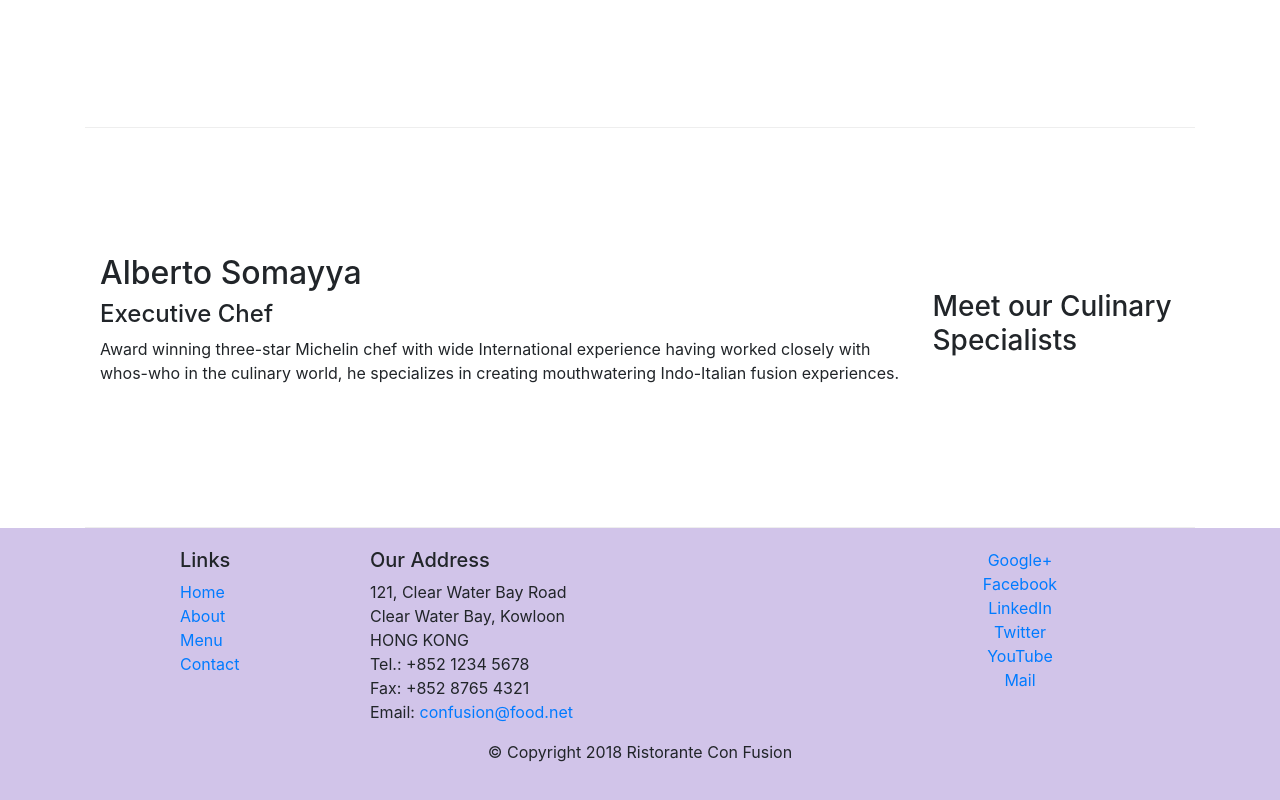
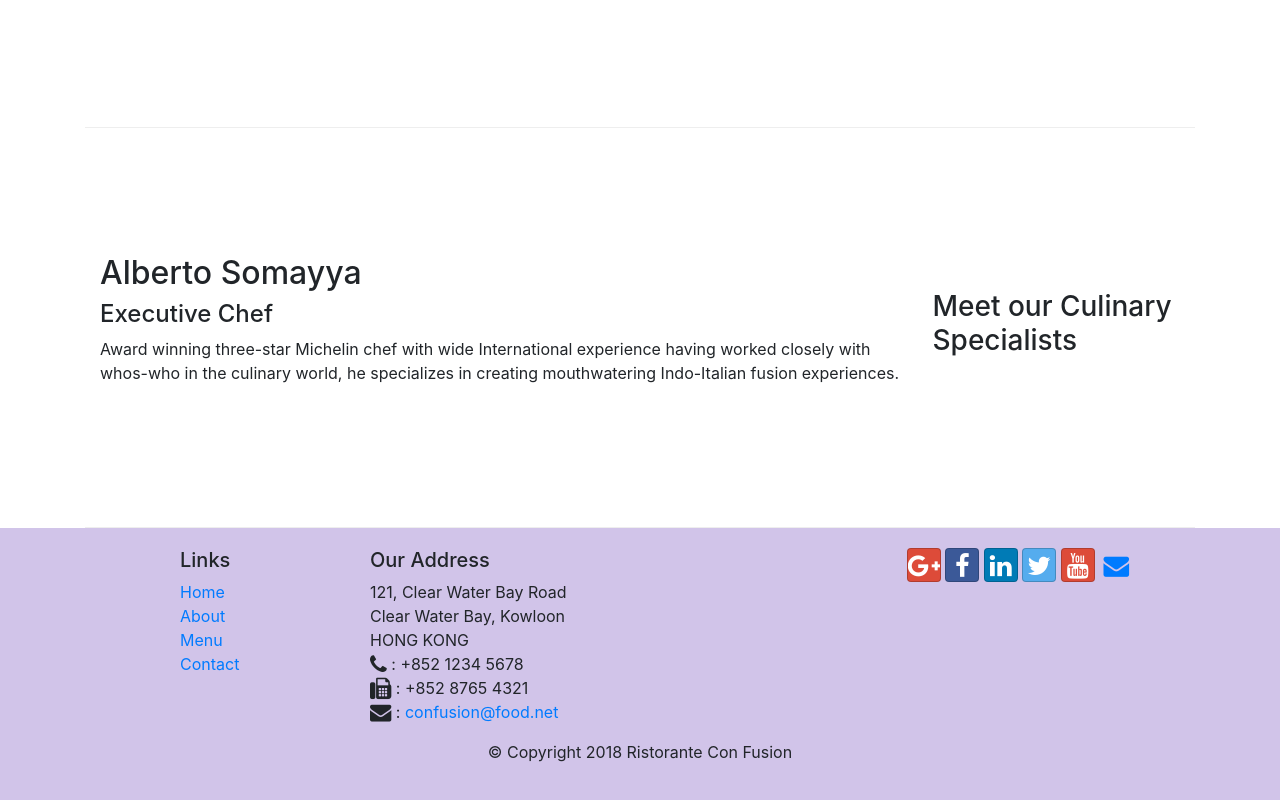
Before and after one commit to NAMAN9JAIN/conFusion_restaurant_app, a website: page index.html in a window 1280 px wide. Shown: the part 1006-1806 px from the top of the page. Drawn offline with nearby package versions, Linux system fonts and the light colour scheme.

Commit message:
icon fonts added

```diff
--- a/index.html
+++ b/index.html
@@ -9,7 +9,10 @@
 
     <!-- Bootstrap CSS -->
     <link rel="stylesheet" href="node_modules/bootstrap/dist/css/bootstrap.min.css">
+    <link rel="stylesheet" href="node_modules/font-awesome/css/font-awesome.min.css">
+    <link rel="stylesheet" href="node_modules/bootstrap-social/bootstrap-social.css">
     <link rel="stylesheet" href="css/styles.css">
+
     <title>Ristorante Con Fusion</title>
 </head>
 
@@ -22,10 +25,10 @@
             <a class="navbar-brand mr-auto" href="#">Ristorante con Fusion</a>
             <div class="collapse navbar-collapse" id="Navbar">
                 <ul class="navbar-nav ml-auto">
-                    <li class="nav-item active"><a class="nav-link" href="#">Home</a></li>
-                    <li class="nav-item"><a class="nav-link" href="./aboutus.html">About</a></li>
-                    <li class="nav-item"><a class="nav-link" href="#">Menu</a></li>
-                    <li class="nav-item"><a class="nav-link" href="#">Contact</a></li>
+                    <li class="nav-item active"><a class="nav-link" href="#"><span class="fa fa-home fa-lg"></span> Home</a></li>
+                    <li class="nav-item"><a class="nav-link" href="./aboutus.html"><span class="fa fa-info fa-lg"></span> About</a></li>
+                    <li class="nav-item"><a class="nav-link" href="#"><span class="fa fa-list fa-lg"></span> Menu</a></li>
+                    <li class="nav-item"><a class="nav-link" href="#"><span class="fa fa-address-card fa-lg"></span> Contact</a></li>
                 </ul>
             </div>
 
@@ -97,24 +100,24 @@
 		              121, Clear Water Bay Road<br>
 		              Clear Water Bay, Kowloon<br>
 		              HONG KONG<br>
-		              Tel.: +852 1234 5678<br>
-		              Fax: +852 8765 4321<br>
-		              Email: <a href="mailto:confusion@food.net">confusion@food.net</a>
+		              <span class="fa fa-phone fa-lg"></span> : +852 1234 5678<br>
+                      <span class="fa fa-fax fa-lg"></span> : +852 8765 4321<br>
+                      <span class="fa fa-envelope fa-lg"></span> : <a href="mailto:confusion@food.net">confusion@food.net</a>
 		           </address>
                 </div>
                 <div class="col-12 col-sm-4">
                     <div class="text-center">
-                        <a href="http://google.com/+">Google+</a>
-                        <br>
-                        <a href="http://www.facebook.com/profile.php?id=">Facebook</a>
-                        <br>
-                        <a href="http://www.linkedin.com/in/">LinkedIn</a>
-                        <br>
-                        <a href="http://twitter.com/">Twitter</a>
-                        <br>
-                        <a href="http://youtube.com/">YouTube</a>
-                        <br>
-                        <a href="mailto:">Mail</a>
+                        <a class="btn btn-social-icon btn-google"  href="http://google.com/+"><span class="fa fa-google-plus fa-lg"></span></a>
+
+                        <a class="btn btn-social-icon btn-facebook" href="http://www.facebook.com/profile.php?id="><span class="fa fa-facebook fa-lg"></span></a>
+
+                        <a class="btn btn-social-icon btn-linkedin" href="http://www.linkedin.com/in/"><span class="fa fa-linkedin fa-lg"></span></a>
+
+                        <a class="btn btn-social-icon btn-twitter" href="http://twitter.com/"><span class="fa fa-twitter fa-lg"></span></a>
+
+                        <a class="btn btn-social-icon btn-google" href="http://youtube.com/"><span class="fa fa-youtube fa-lg"></span></a>
+
+                        <a class="btn btn-social-icon" href="mailto:"><span class="fa fa-envelope fa-lg"></span></a>
                     </div>
                 </div>
            </div>
--- a/package.json
+++ b/package.json
@@ -15,6 +15,8 @@
   },
   "dependencies": {
     "bootstrap": "^4.0.0",
+    "bootstrap-social": "^5.1.1",
+    "font-awesome": "^4.7.0",
     "jquery": "^3.3.1",
     "popper.js": "^1.12.9"
   }
```
Also changed, not shown: aboutus.html (+20 -13 lines), 1 other file.
